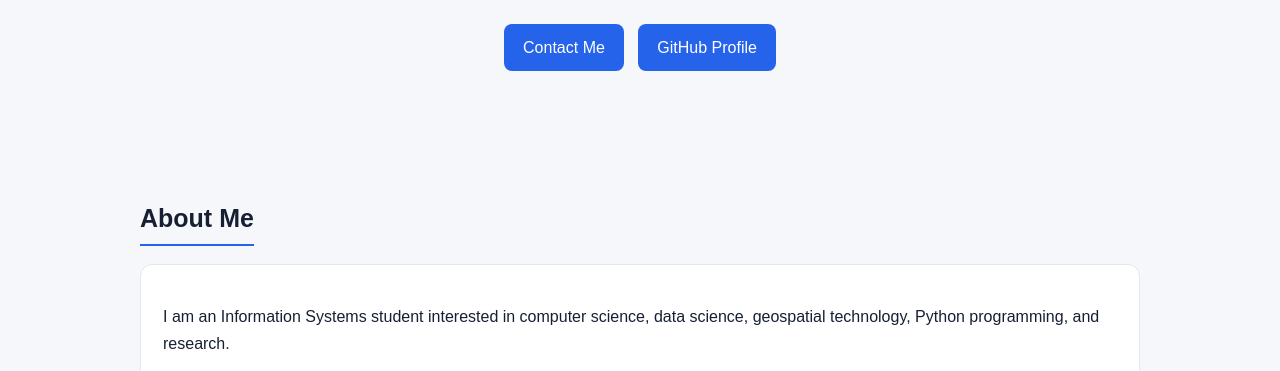
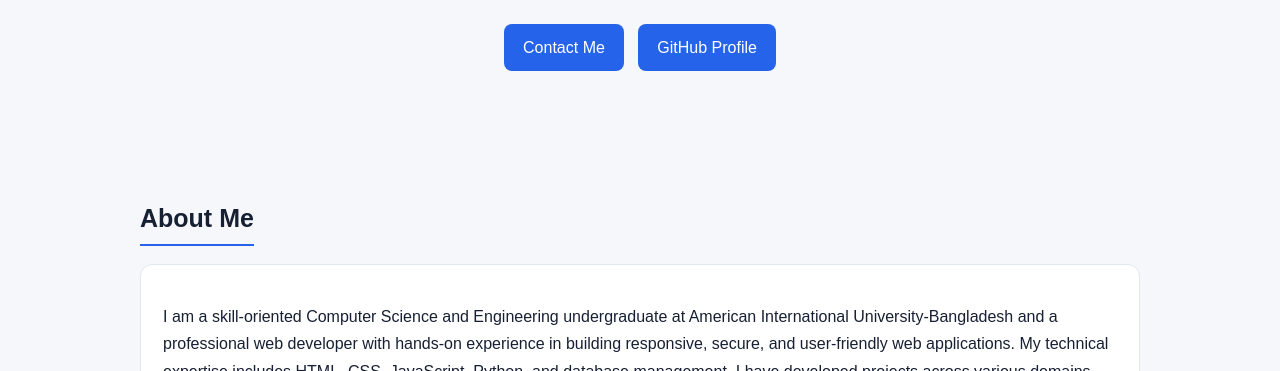
Before and after one commit to Anik404error/portfolio, a plain HTML site: page index.html in a window 1280 px wide. Shown: the part 524-895 px from the top of the page. Drawn offline with Linux system fonts and the light colour scheme.

Commit message:
Revise personal description in index.html
Updated personal description to reflect current skills and experience.

```diff
--- a/index.html
+++ b/index.html
@@ -238,9 +238,7 @@ GitHub Profile
 <h2>About Me</h2>
 <div class="card">
 <p>
-I am an Information Systems student interested in
-computer science, data science, geospatial technology,
-Python programming, and research.
+I am a skill-oriented Computer Science and Engineering undergraduate at American International University-Bangladesh and a professional web developer with hands-on experience in building responsive, secure, and user-friendly web applications. My technical expertise includes HTML, CSS, JavaScript, Python, and database management. I have developed projects across various domains, including e-commerce, social networking and office management apps. I enjoy solving complex problems, learning new technologies, and collaborating with teams to deliver effective software solutions.
 </p>
 <p>
 My interests include solving real-world problems through
```
